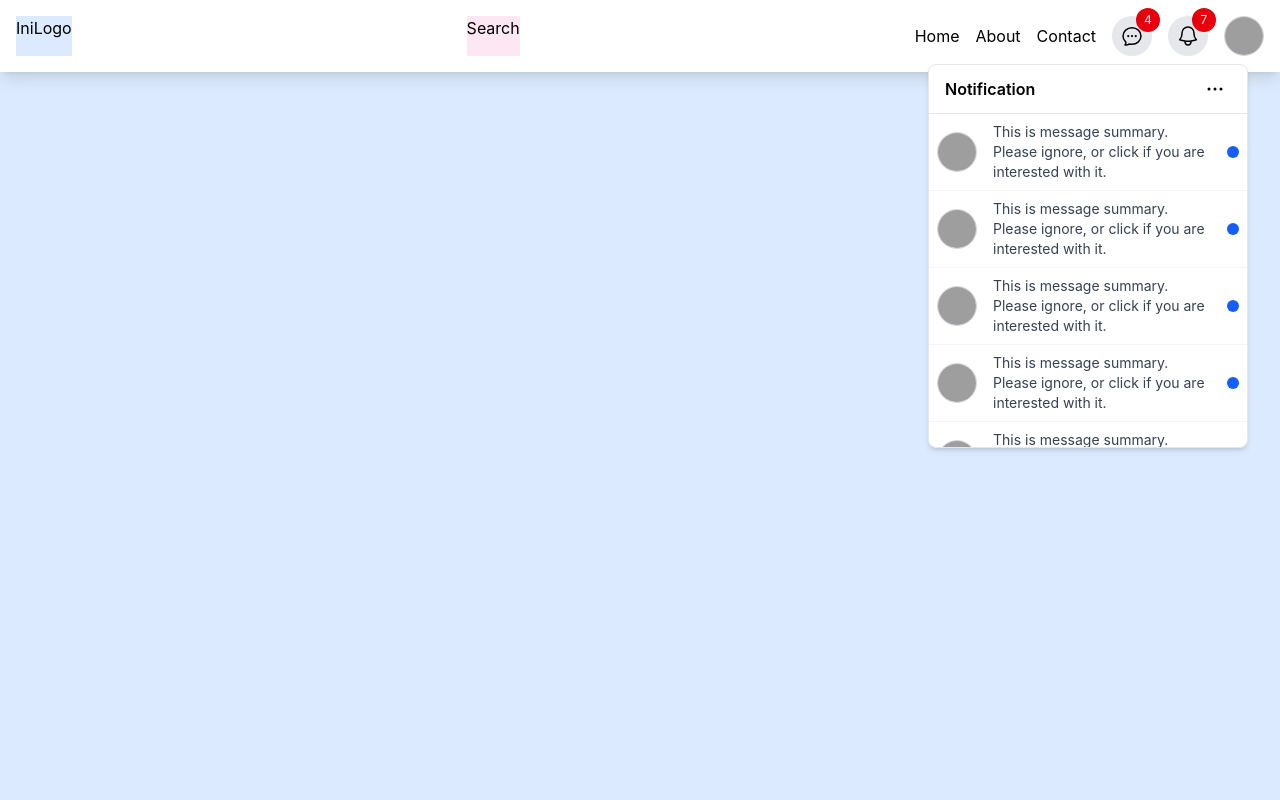
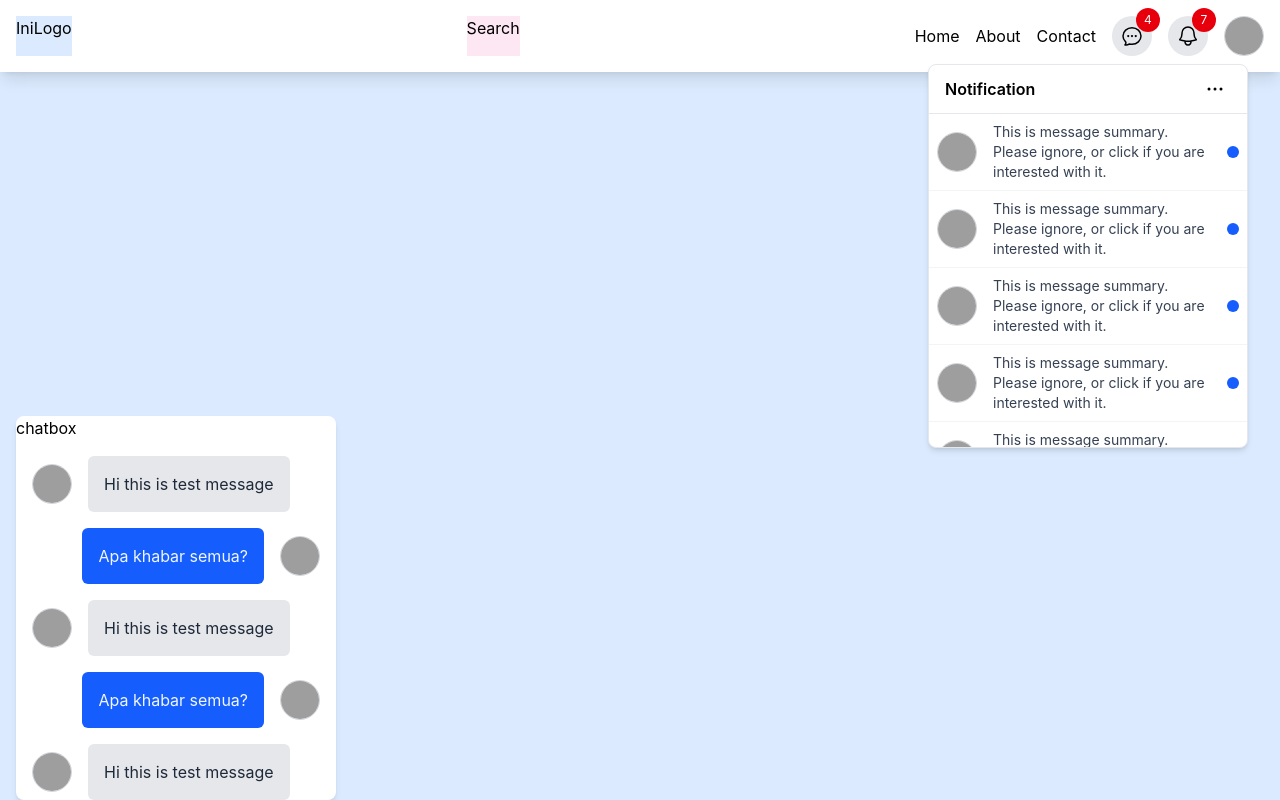
Before and after one commit to cyberfly/learn-tailwind, a website built with Vite: page day2-header.html in a window 1280 px wide. Built offline with nearby package versions, Linux system fonts and the light colour scheme; grey boxes are pictures that could not be loaded.

Commit message:
feat: initial chatbox ui

```diff
--- a/day2-header.html
+++ b/day2-header.html
@@ -76,7 +76,8 @@
             </button>
 
             <!-- notification panel -->
-            <div class="bg-white shadow-md w-80 absolute -right-10 h-96 rounded-lg border border-gray-200 top-12 overflow-hidden flex flex-col">
+            <div
+              class="bg-white shadow-md w-80 absolute -right-10 h-96 rounded-lg border border-gray-200 top-12 overflow-hidden flex flex-col">
 
               <!-- notification panel header -->
               <div class="px-4 py-2 border-b border-gray-200 font-semibold flex items-center justify-between">
@@ -222,6 +223,114 @@
       </div>
     </header>
 
+    <!-- chatbox -->
+
+    <div class="bg-white shadow-md rounded-lg fixed bottom-0 left-4 h-96 w-80 overflow-hidden flex flex-col">
+
+      <!-- chatbox header -->
+      <div>
+        chatbox
+      </div>
+      <!-- end chatbox header -->
+
+      <!-- chatbox message list -->
+
+      <div class="overflow-y-auto px-4 py-4 flex flex-col gap-4">
+
+        <!-- chat message 1 -->
+        <div class="flex items-center gap-4">
+          <!-- profile image -->
+          <div>
+            <img src="https://api.dicebear.com/9.x/lorelei/svg" class="size-10 rounded-full border border-gray-300"
+              alt="">
+          </div>
+          <!-- end profile image -->
+
+          <!-- message -->
+          <div class="bg-gray-200 text-gray-800 px-4 py-4 rounded-md">
+            Hi this is test message
+          </div>
+          <!-- end message -->
+        </div>
+        <!-- end chat message 1 -->
+
+        <!-- chat message 2 -->
+        <div class="flex items-center gap-4 flex-row-reverse">
+          <!-- profile image -->
+          <div>
+            <img src="https://api.dicebear.com/9.x/lorelei/svg" class="size-10 rounded-full border border-gray-300"
+              alt="">
+          </div>
+          <!-- end profile image -->
+
+          <!-- message -->
+          <div class="bg-blue-600 text-blue-50 px-4 py-4 rounded-md">
+            Apa khabar semua?
+          </div>
+          <!-- end message -->
+        </div>
+        <!-- end chat message 2 -->
+
+        <!-- chat message 3 -->
+        <div class="flex items-center gap-4">
+          <!-- profile image -->
+          <div>
+            <img src="https://api.dicebear.com/9.x/lorelei/svg" class="size-10 rounded-full border border-gray-300"
+              alt="">
+          </div>
+          <!-- end profile image -->
+
+          <!-- message -->
+          <div class="bg-gray-200 text-gray-800 px-4 py-4 rounded-md">
+            Hi this is test message
+          </div>
+          <!-- end message -->
+        </div>
+        <!-- end chat message 3 -->
+
+        <!-- chat message 4 -->
+        <div class="flex items-center gap-4 flex-row-reverse">
+          <!-- profile image -->
+          <div>
+            <img src="https://api.dicebear.com/9.x/lorelei/svg" class="size-10 rounded-full border border-gray-300"
+              alt="">
+          </div>
+          <!-- end profile image -->
+
+          <!-- message -->
+          <div class="bg-blue-600 text-blue-50 px-4 py-4 rounded-md">
+            Apa khabar semua?
+          </div>
+          <!-- end message -->
+        </div>
+        <!-- end chat message 4 -->
+
+        <!-- chat message 5 -->
+        <div class="flex items-center gap-4">
+          <!-- profile image -->
+          <div>
+            <img src="https://api.dicebear.com/9.x/lorelei/svg" class="size-10 rounded-full border border-gray-300"
+              alt="">
+          </div>
+          <!-- end profile image -->
+
+          <!-- message -->
+          <div class="bg-gray-200 text-gray-800 px-4 py-4 rounded-md">
+            Hi this is test message
+          </div>
+          <!-- end message -->
+        </div>
+        <!-- end chat message 5 -->
+
+
+
+      </div>
+
+      <!-- end chatbox message list -->
+    </div>
+
+    <!-- end chatbox -->
+
 
   </div>
 
```
